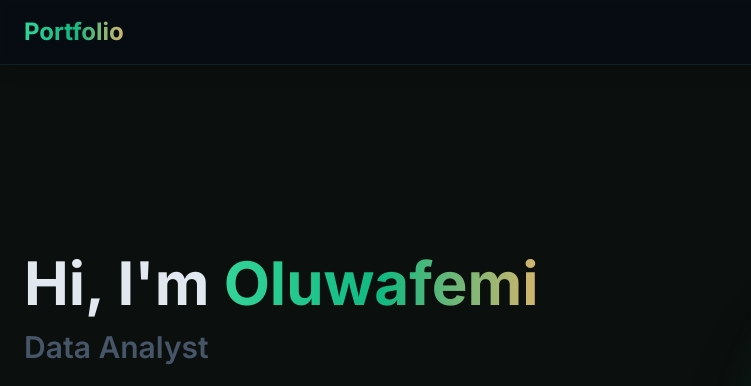
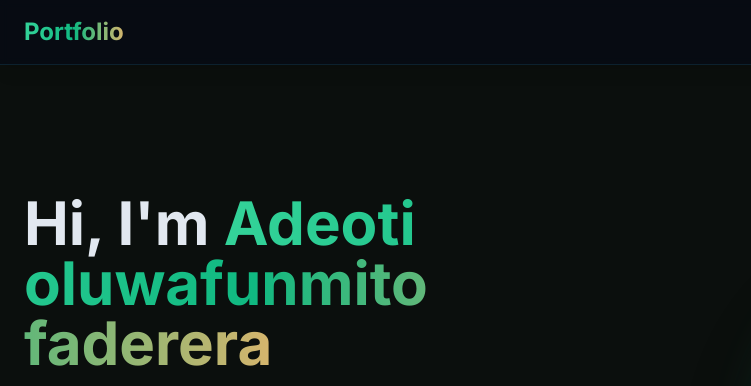
Before and after one commit to adeotioluwafunmitofaderera-tech/adeotioluwafunmitofaderea-tech.gifhub.io, a plain HTML site: page index.html in a window 1280 px wide. Shown: the top 386 px of the page, 0-751 px from the left. Drawn offline with nearby package versions, Linux system fonts and the light colour scheme.

Commit message:
Update index.html

```diff
--- a/index.html
+++ b/index.html
@@ -550,7 +550,7 @@
     <section id="home" class="min-h-screen flex items-center pt-20">
         <div class="container mx-auto px-6 flex flex-col md:flex-row items-center justify-between">
             <div class="md:w-1/2 mb-12 md:mb-0">
-                <h1 class="text-4xl md:text-6xl font-bold mb-4">Hi, I'm <span class="gradient-text">Oluwafemi</span></h1>
+                <h1 class="text-4xl md:text-6xl font-bold mb-4">Hi, I'm <span class="gradient-text">Adeoti oluwafunmito faderera </span></h1>
                 <h2 class="text-2xl md:text-3xl font-semibold mb-6 text-slate-600">Data Analyst</h2>
                 <p class="text-lg mb-8 text-slate-400 max-w-lg">
                     I specialize in turning data into actionable insights. With expertise in Python, SQL, and data visualization tools, I help businesses make informed decisions.
```
